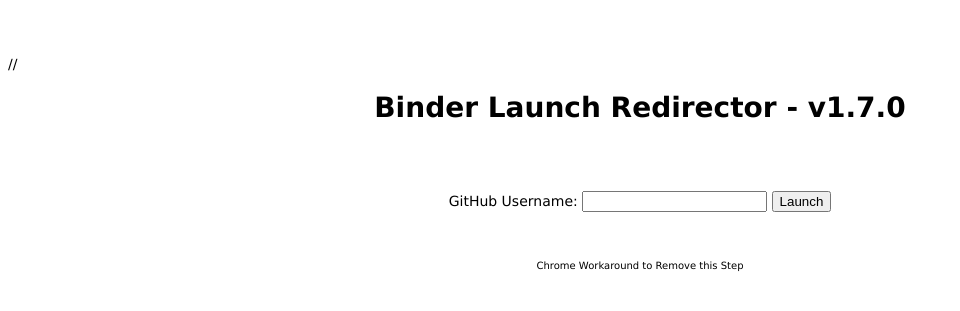
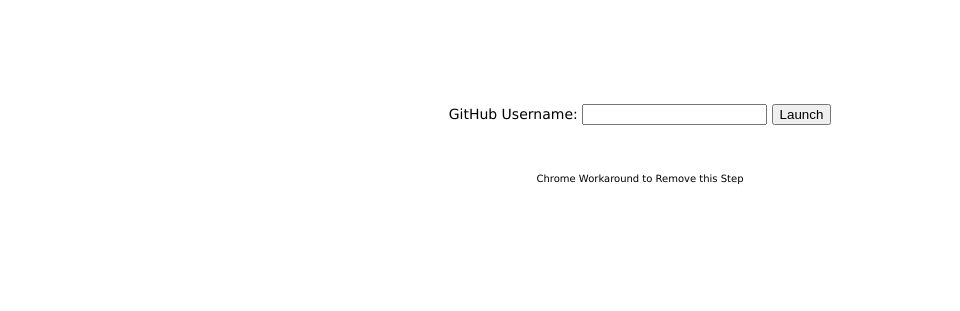
Before and after one commit to MQ-software-carpentry/MQ-software-carpentry.github.io, a Jekyll site: the page binder/index.html, which Jekyll copies as it is, in a window 1280 px wide. Shown: the top 311 px of the page, without its empty margins (0-960 px from the left). Built offline with Jekyll 4.4.1, drawn with Linux system fonts in a browser that asks for light colours; part of the change alters nothing that is shown.

Commit message:
relocate version banner

```diff
--- a/binder/index.html
+++ b/binder/index.html
@@ -9,7 +9,7 @@
 
 <br><br><br>
 
-// <h1 style="text-align:center">Binder Launch Redirector - v1.7.0</h1>
+
 
 <script>
 
@@ -46,7 +46,7 @@
     <br><br>
 
     <p style="font-size: 7px;">
-    <span onClick="launch();">Continue Anyway (you will not be able to push if you are not an instructor)</span>
+    <span onClick="launch();">Continue Anyway (you will not be able to git push if you are not an instructor) - Binder Redirector 1.7.0</span>
   </div>
 
   <div style="display: none; text-align: center;" id="username">
```
